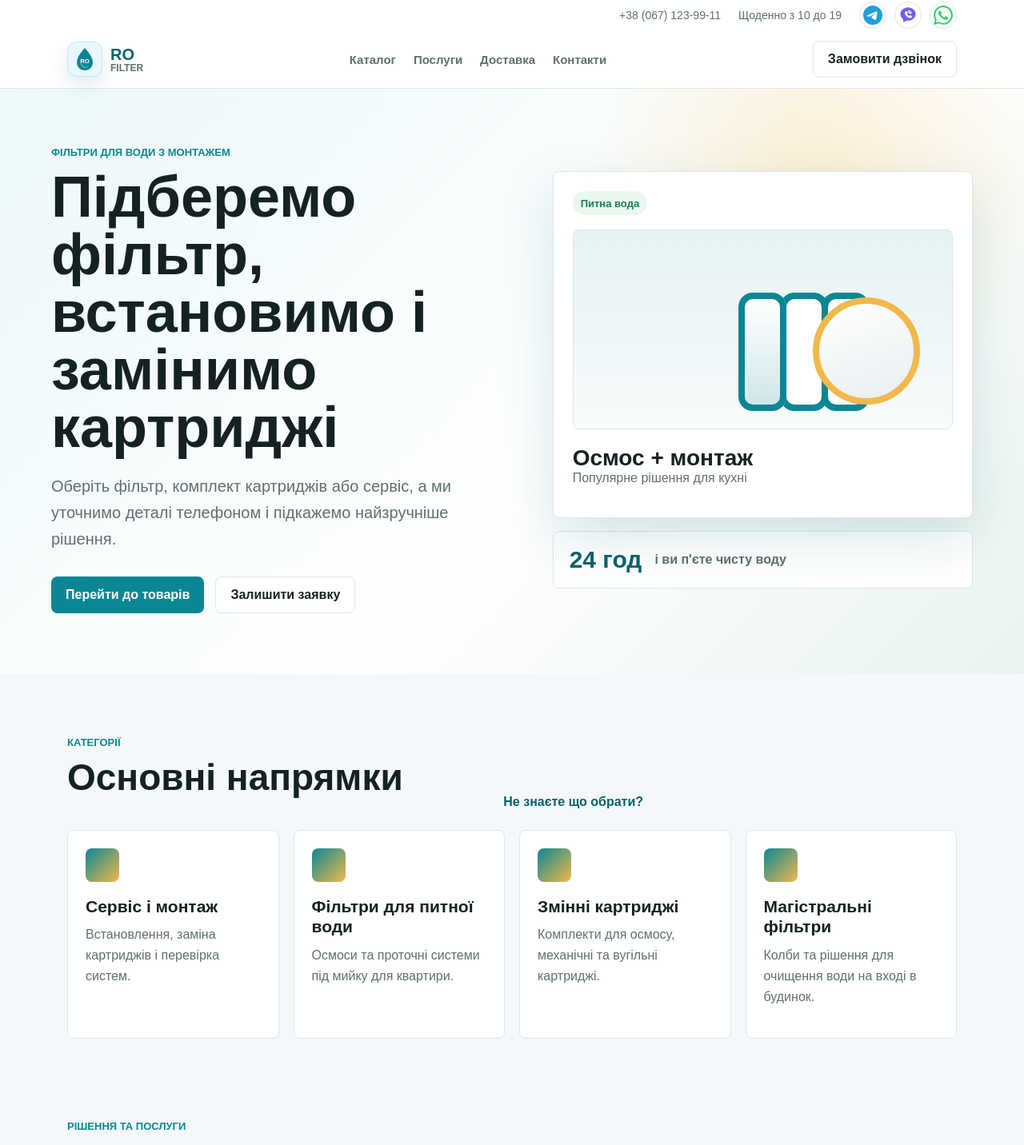
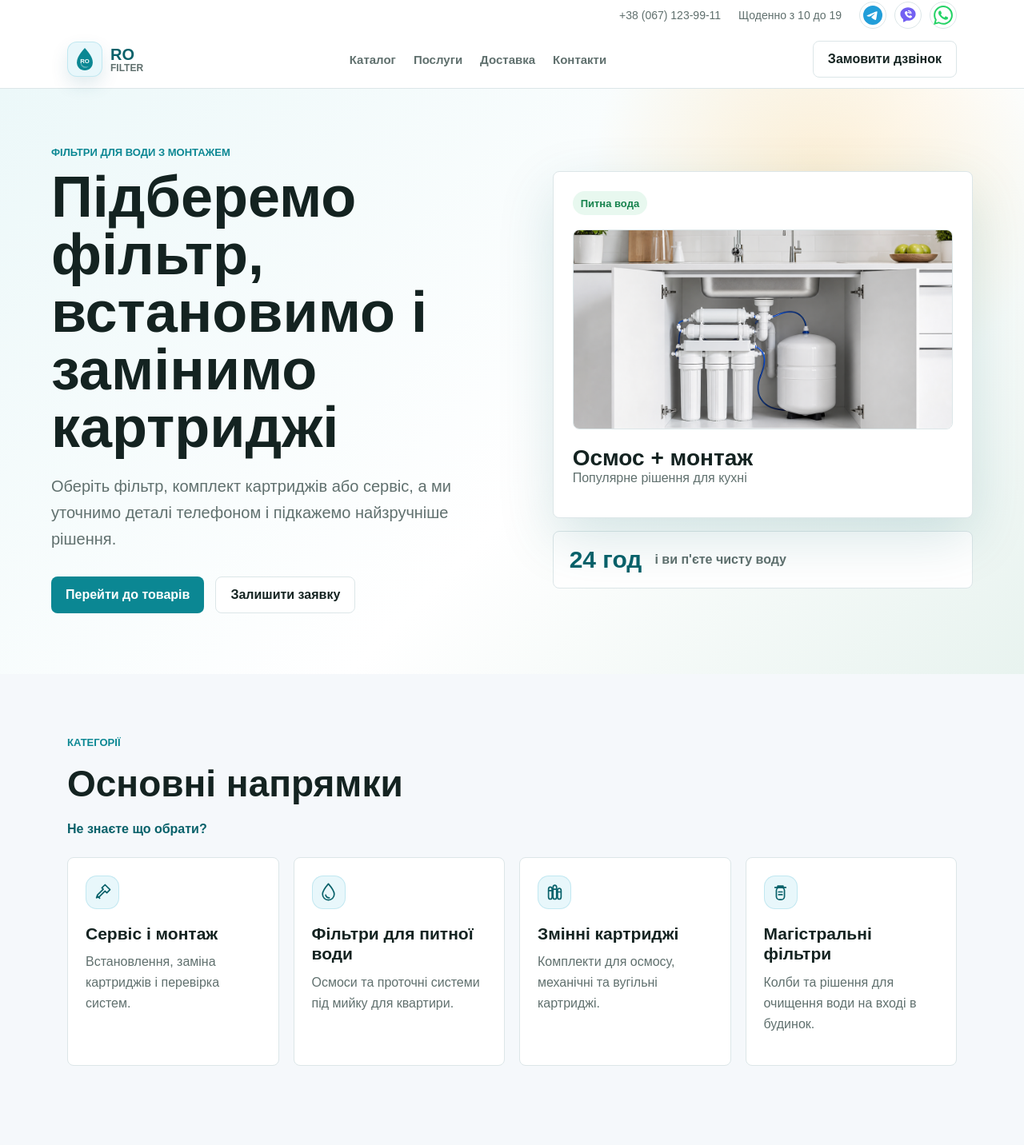
Before and after one commit to Natali-Didenko/ro-filter-site, a Next.js app: page / in a window 1280 px wide. Shown: the top 1432 px of the page at 80% size. Built offline with nearby package versions, Linux system fonts and the light colour scheme.

Commit message:
Update RO filter site content and visuals

```diff
--- a/app/globals.css
+++ b/app/globals.css
@@ -364,6 +364,22 @@ h3 {
   height: 250px;
 }
 
+.heroProductImage {
+  background: #f8fbfb;
+  border: 1px solid var(--line);
+  border-radius: 8px;
+  height: 250px;
+  margin: 18px 0;
+  overflow: hidden;
+}
+
+.heroProductImage img {
+  display: block;
+  height: 100%;
+  object-fit: cover;
+  width: 100%;
+}
+
 .productPhotoFrame {
   align-items: center;
   background:
@@ -479,14 +495,20 @@ h3 {
 }
 
 .rowHeader {
-  align-items: end;
+  align-items: flex-start;
   display: flex;
   gap: 20px;
-  justify-content: space-between;
+  justify-content: flex-start;
 }
 
 .sectionHeader {
   max-width: 720px;
+}
+
+.categoryHeaderText {
+  display: grid;
+  gap: 8px;
+  justify-items: start;
 }
 
 .categoryGrid,
@@ -538,11 +560,27 @@ h3 {
 }
 
 .categoryMark {
-  background: linear-gradient(135deg, var(--primary), var(--accent));
-  border-radius: 8px;
+  align-items: center;
+  background: #e8f7fb;
+  border: 1px solid rgba(19, 158, 192, 0.18);
+  border-radius: 14px;
+  color: var(--primary-dark);
+  display: inline-flex;
   height: 42px;
+  justify-content: center;
   margin-bottom: 18px;
   width: 42px;
+}
+
+.categoryMark svg {
+  display: block;
+  fill: none;
+  height: 27px;
+  stroke: currentColor;
+  stroke-linecap: round;
+  stroke-linejoin: round;
+  stroke-width: 3;
+  width: 27px;
 }
 
 .categoryCard p,
--- a/app/page.tsx
+++ b/app/page.tsx
@@ -1,3 +1,4 @@
+import Image from "next/image";
 import OrderForm from "./components/OrderForm";
 import ProductOrderCards from "./components/ProductOrderCards";
 import type { Product } from "./components/ProductOrderCards";
@@ -6,18 +7,22 @@ const categories = [
   {
     title: "Сервіс і монтаж",
     description: "Встановлення, заміна картриджів і перевірка систем.",
+    icon: "service",
   },
   {
     title: "Фільтри для питної води",
     description: "Осмоси та проточні системи під мийку для квартири.",
+    icon: "drinking",
   },
   {
     title: "Змінні картриджі",
     description: "Комплекти для осмосу, механічні та вугільні картриджі.",
+    icon: "cartridges",
   },
   {
     title: "Магістральні фільтри",
     description: "Колби та рішення для очищення води на вході в будинок.",
+    icon: "mainline",
   },
 ];
 
@@ -139,11 +144,11 @@ const infoPages = [
   },
   {
     title: "Оплата",
-    text: "Оплата на картку, готівкою після встановлення або за рахунком для компаній.",
+    text: "Оплата карткою, готівкою або на рахунок компанії.",
   },
   {
     title: "Гарантія",
-    text: "Даємо гарантію на обладнання та роботу, а також підкажемо графік наступної заміни.",
+    text: "Даємо гарантію на обладнання та роботу, а якщо щось піде не так - швидко допоможемо.",
   },
   {
     title: "Контакти",
@@ -165,6 +170,46 @@ const reviews = [
     text: "Замовляв фільтр для будинку. Майстер перевірив тиск і порадив правильну комплектацію.",
   },
 ];
+
+function CategoryIcon({ type }: { type: string }) {
+  if (type === "service") {
+    return (
+      <svg aria-hidden="true" viewBox="0 0 48 48">
+        <path d="M29 8l11 11-7 7-4-4-13 13-6 2 2-6 13-13-3-3 7-7Z" />
+        <path d="M13 34l4 4" />
+      </svg>
+    );
+  }
+
+  if (type === "drinking") {
+    return (
+      <svg aria-hidden="true" viewBox="0 0 48 48">
+        <path d="M24 6c7 8 13 15 13 23a13 13 0 0 1-26 0c0-8 6-15 13-23Z" />
+        <path d="M18 31c1 4 4 6 8 6" />
+      </svg>
+    );
+  }
+
+  if (type === "cartridges") {
+    return (
+      <svg aria-hidden="true" viewBox="0 0 48 48">
+        <rect height="27" rx="5" width="8" x="10" y="13" />
+        <rect height="31" rx="5" width="8" x="20" y="9" />
+        <rect height="24" rx="5" width="8" x="30" y="16" />
+        <path d="M11 21h6M21 18h6M31 24h6" />
+      </svg>
+    );
+  }
+
+  return (
+    <svg aria-hidden="true" viewBox="0 0 48 48">
+      <path d="M12 14h24" />
+      <path d="M18 14v-3h12v3" />
+      <rect height="27" rx="7" width="18" x="15" y="14" />
+      <path d="M20 24h8M20 30h8" />
+    </svg>
+  );
+}
 
 export default function Home() {
   return (
@@ -274,7 +319,15 @@ export default function Home() {
           <div className="heroPanel" aria-label="Приклад системи очищення">
             <div className="heroCard">
               <span className="heroStatus">Питна вода</span>
-              <div className="productVisual osmosis" />
+              <div className="heroProductImage">
+                <Image
+                  src="/product-images/hero-osmosis-install.png"
+                  alt="Система зворотного осмосу встановлена під кухонною мийкою"
+                  width={1100}
+                  height={760}
+                  priority
+                />
+              </div>
               <strong>Осмос + монтаж</strong>
               <p>Популярне рішення для кухні</p>
             </div>
@@ -288,18 +341,20 @@ export default function Home() {
 
       <section className="section" id="catalog">
         <div className="sectionHeader rowHeader">
-          <div>
+          <div className="categoryHeaderText">
             <p className="eyebrow">Категорії</p>
             <h2>Основні напрямки</h2>
+            <a className="textLink" href="#order">
+              Не знаєте що обрати?
+            </a>
           </div>
-          <a className="textLink" href="#order">
-            Не знаєте що обрати?
-          </a>
         </div>
         <div className="categoryGrid">
           {categories.map((category) => (
             <article className="categoryCard" key={category.title}>
-              <div className="categoryMark" />
+              <div className="categoryMark">
+                <CategoryIcon type={category.icon} />
+              </div>
               <h3>{category.title}</h3>
               <p>{category.description}</p>
             </article>
@@ -335,8 +390,8 @@ export default function Home() {
           <p className="eyebrow">Послуги</p>
           <h2>Монтаж і заміна без зайвої складності</h2>
           <p>
-            Не робимо великий каталог сервісів: достатньо заявки, після якої
-            майстер уточнить модель фільтра, картриджі та зручний час.
+            Якщо не знаєте модель фільтра або які картриджі потрібні, залиште
+            заявку - майстер уточнить деталі та підкаже найкраще рішення.
           </p>
         </div>
         <ul className="serviceList">
```
Also changed, not shown: local-preview.html (+37 -11 lines), public/product-images/hero-osmosis-install.png (added).
